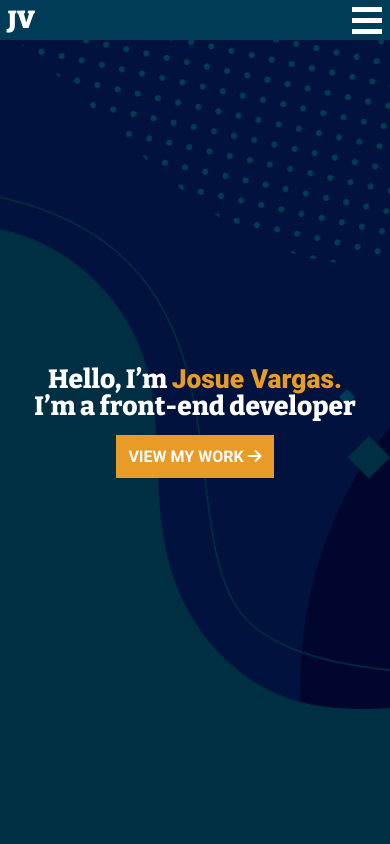
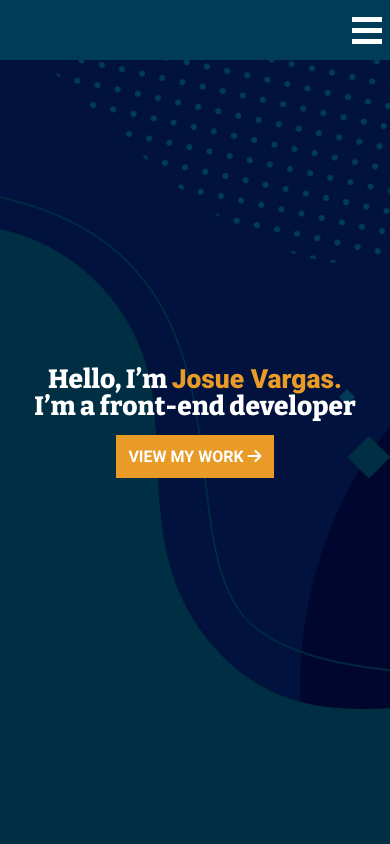
Before and after one commit to JosueVargasZ/Portfolio-template, a plain HTML site: page index.html in a window 390 px wide. Shown: the top 844 px of the page. Drawn offline with nearby package versions, Linux system fonts and the light colour scheme.

Commit message:
mobile styling fixed issues

```diff
--- a/css/sass/basics/_base.scss
+++ b/css/sass/basics/_base.scss
@@ -19,7 +19,7 @@ html{
 
 main{
     section{
-        padding: 3.50rem 0 2rem 0;
+        padding: 4.50rem 0 2rem 0;
         width: 100%;
         min-height: 100vh;
 
--- a/css/sass/components/_contact.scss
+++ b/css/sass/components/_contact.scss
@@ -7,7 +7,7 @@
     #contact{
         display: flex;
         flex-direction: column;
-        padding: 1rem 0.50rem 0 0.50rem;
+        padding: 2rem 0.50rem 0 0.50rem;
         gap: 1.3rem;
         text-align: center;
 
--- a/css/sass/components/_header.scss
+++ b/css/sass/components/_header.scss
@@ -2,7 +2,6 @@
 
 
 header{
-
     background-blend-mode: multiply;
     background: url('../assets/bg_color.jpg') fixed;
     background-repeat: no-repeat;
@@ -20,30 +19,22 @@ header{
         top: 0;
         left: 0;
         right: 0;
-        height: 40px;
+        height: 60px;
         z-index: 2;
         display: flex;
         flex-flow: row wrap;
-        justify-content: space-between;
+        justify-content: flex-end;
         align-items: center;
-
-        #logo{
-            padding: 0 0.50rem;
-            color: #ffffff;
-            font-family: 'Bitter', serif;
-            font-weight: 900;
-            font-size: 1.54rem;
-            z-index: 2;
-        }
 
         #menu-toggle{
             position: relative;
             flex-basis: 20%;
+            height: 100%;
             text-align: right;
             z-index: 2;
 
             input[type="checkbox"]{
-                margin: 5px 0.50rem 0 0;
+                margin: 15px 0.50rem 0 0;
                 width: 30px;
                 height: 30px;
                 cursor: pointer;
@@ -51,12 +42,12 @@ header{
             }
 
             #toggler{
-                top: 17.5px;
+                position: absolute;
+                top: 27.5px;
                 right: 0.50rem;
                 width: 30px;
                 height: 5px;
                 display: block;
-                position: absolute;
                 background-color: #ffffff;
                 pointer-events: none;
                 transition: transform 400ms ease-in-out, background 400ms ease-in-out;
--- a/index.html
+++ b/index.html
@@ -12,7 +12,6 @@
 <body>
     <header>
         <nav>
-            <a href="#" id="logo">JV</a>
             <div id="menu-toggle">
                 <input id="menu-check" type="checkbox">
                 <span id="toggler">
@@ -186,7 +185,7 @@
                 <form>
                     <input name="name" type="text" placeholder="Name">
                     <input name="email" type="text" placeholder="Email">
-                    <textarea name="message" placeholder="Your message" cols="24" rows="10"></textarea>
+                    <textarea name="message" placeholder="Your message" cols="24" rows="12"></textarea>
                     <button name="send" type="button">SUBMIT</button>
                 </form>
             </div>
```
Also changed, not shown: css/styles.css, 1 other file.
